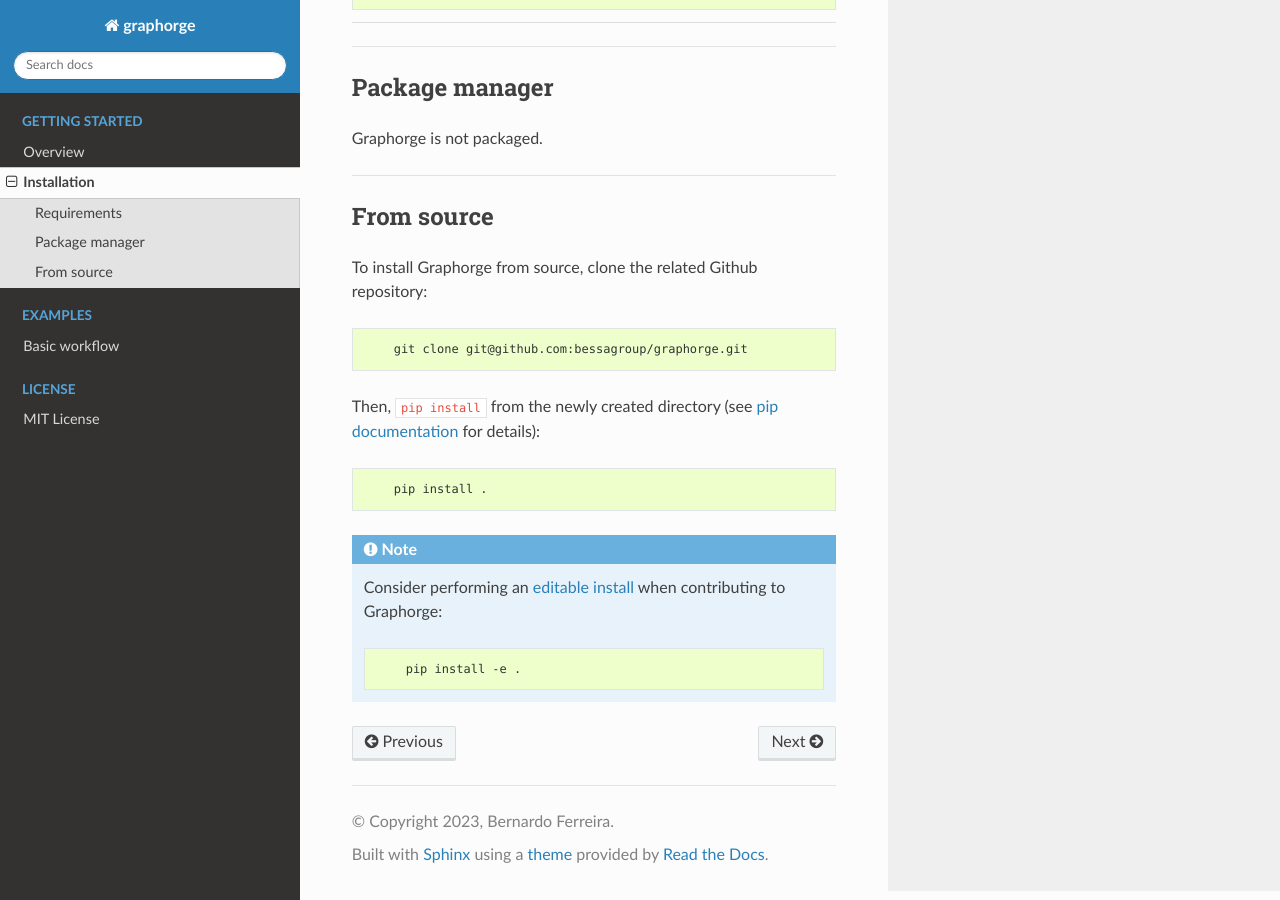
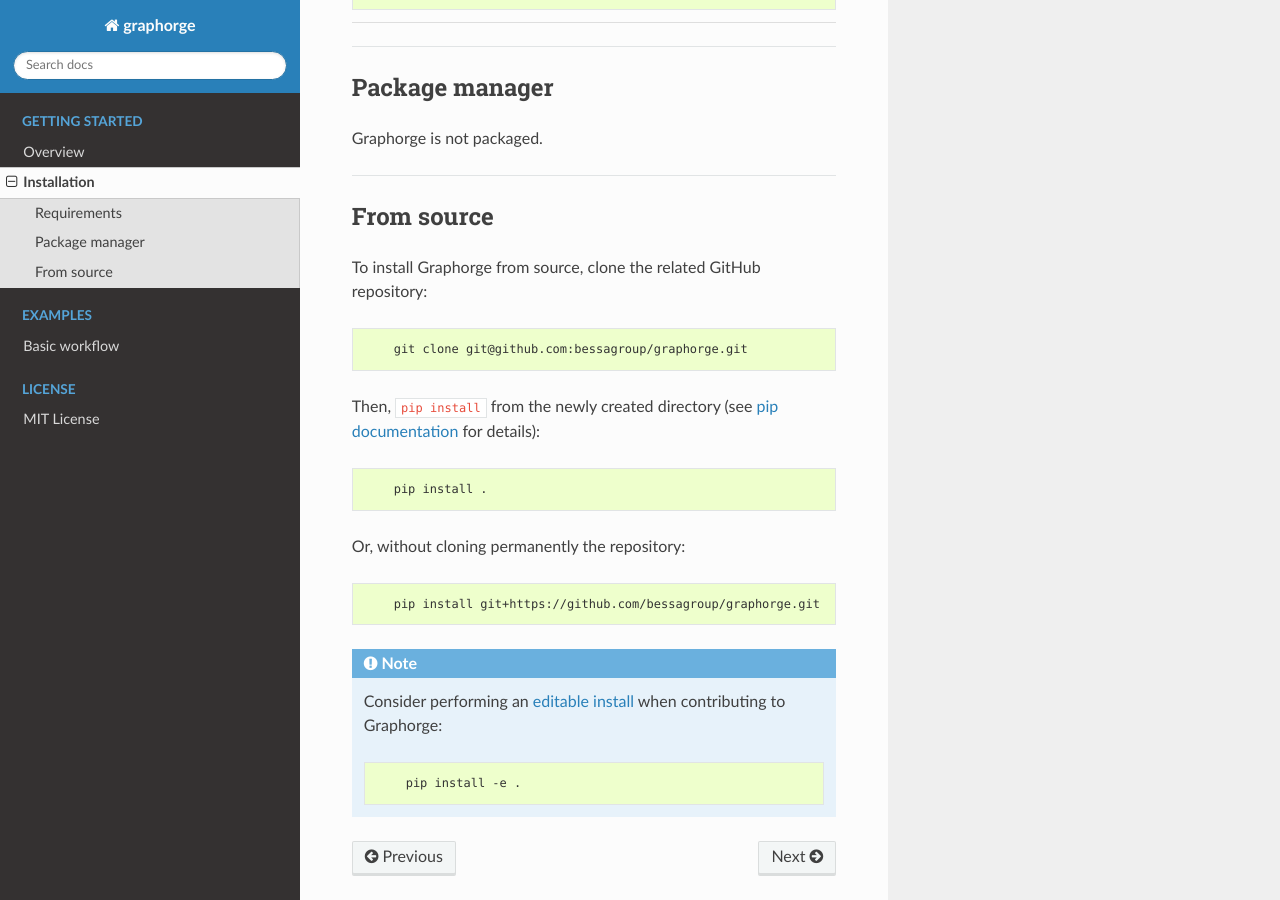
Before and after one commit to bessagroup/graphorge, a Sphinx documentation site: the page built from docs/source/rst_doc_files/getting_started/installation.md, in a window 1280 px wide and 900 px high, scrolled down 860 px. Built offline with Sphinx 7.4.7 and the Read the Docs theme 3.1.0, drawn with Linux system fonts in a browser that asks for light colours; pages that are not in the unit, such as notebooks, are missing from menus.

Commit message:
Added direct install option

`````diff
--- a/docs/source/rst_doc_files/getting_started/installation.md
+++ b/docs/source/rst_doc_files/getting_started/installation.md
@@ -46,7 +46,7 @@
 ---
 ## From source
 
-To install Graphorge from source, clone the related Github repository:
+To install Graphorge from source, clone the related GitHub repository:
 
 ```{code-block} console
     git clone git@github.com:bessagroup/graphorge.git
@@ -58,6 +58,11 @@
     pip install .
 ```
 
+Or, without cloning permanently the repository:
+```{code-block} console
+    pip install git+https://github.com/bessagroup/graphorge.git
+```
+
 ````{note}
 Consider performing an [editable install](https://pip.pypa.io/en/stable/topics/local-project-installs/#editable-installs) when contributing to Graphorge:
 
`````
